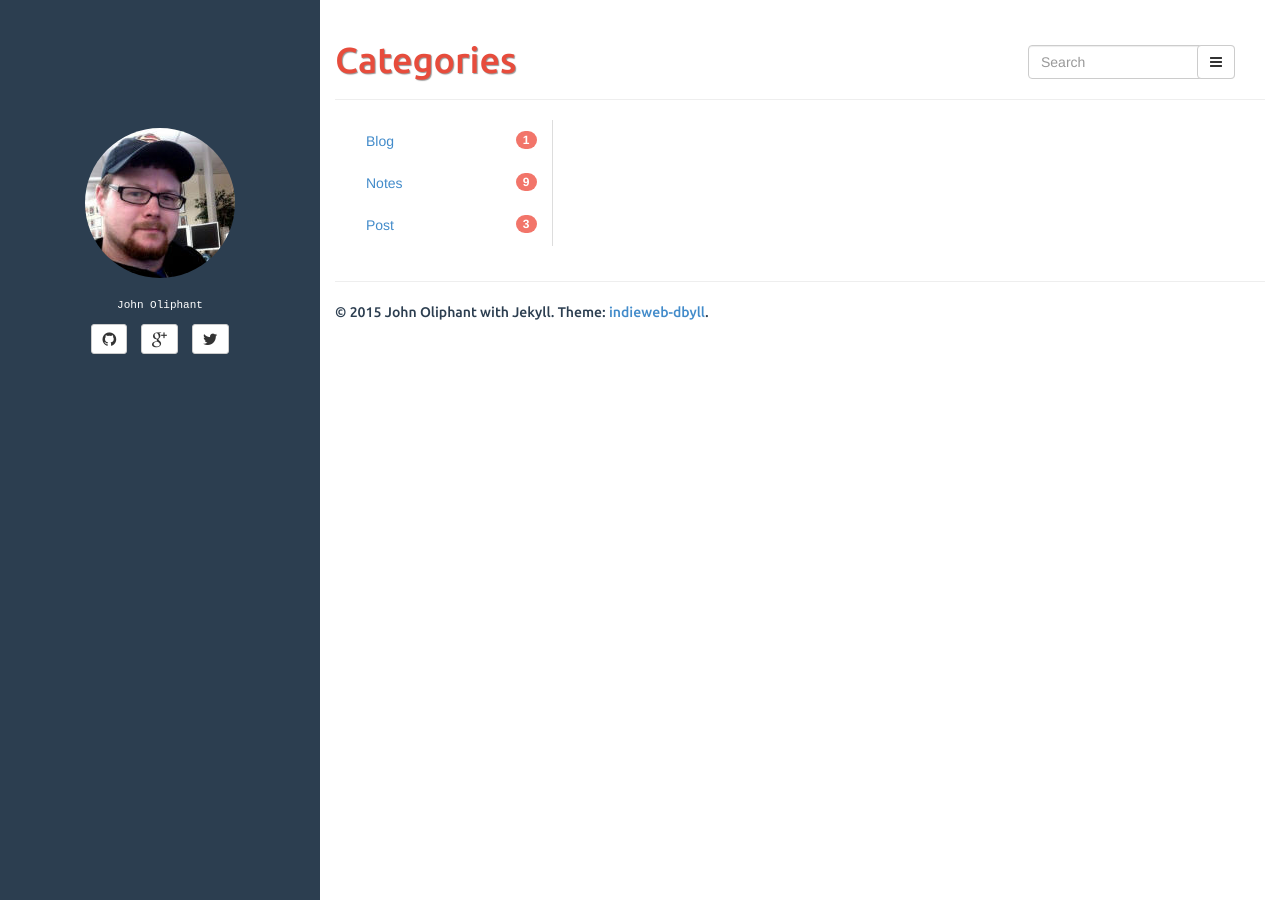
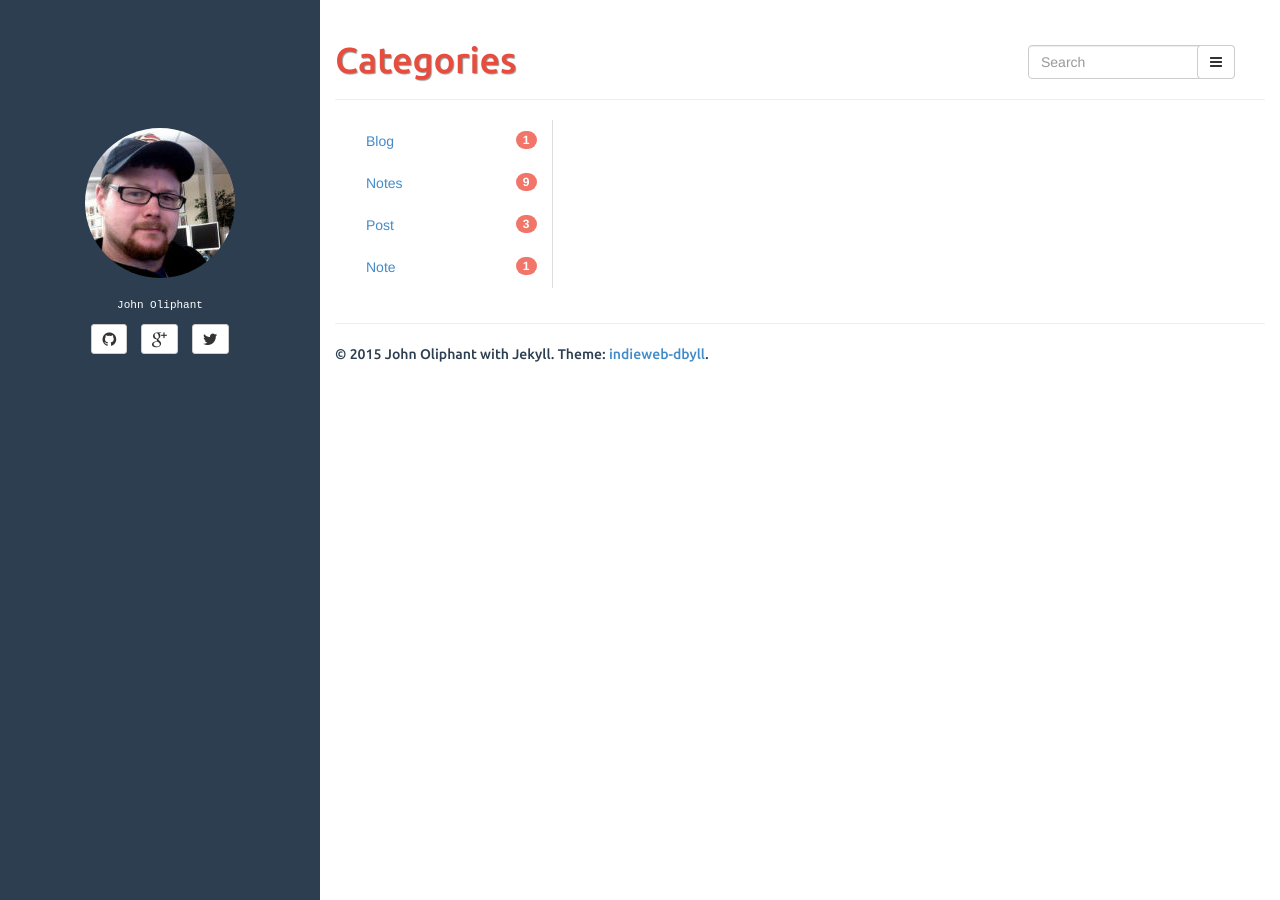
Before and after one commit to tnotm/tnotm.github.io, a Jekyll site: the page built from categories.html, in a window 1280 px wide. Built offline with Jekyll 4.4.1, drawn with Linux system fonts in a browser that asks for light colours.

Commit message:
update from Jekyller

```diff
--- a/_posts/2015-8-10-note-20-40.md
+++ b/_posts/2015-8-10-note-20-40.md
@@ -1,5 +1,6 @@
 ---
-categories: []
+categories:
+  - note
 tags: []
 comment:
 info:
```
Also changed, not shown: other parts of _posts/2015-8-10-note-20-40.md (+1 -1 lines).
